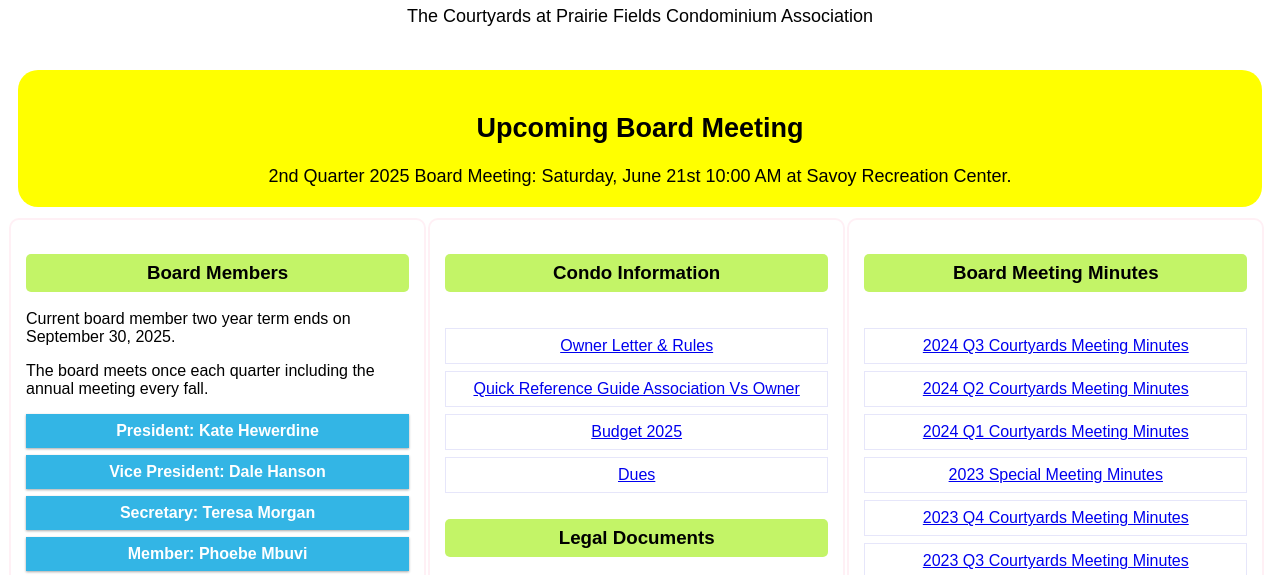
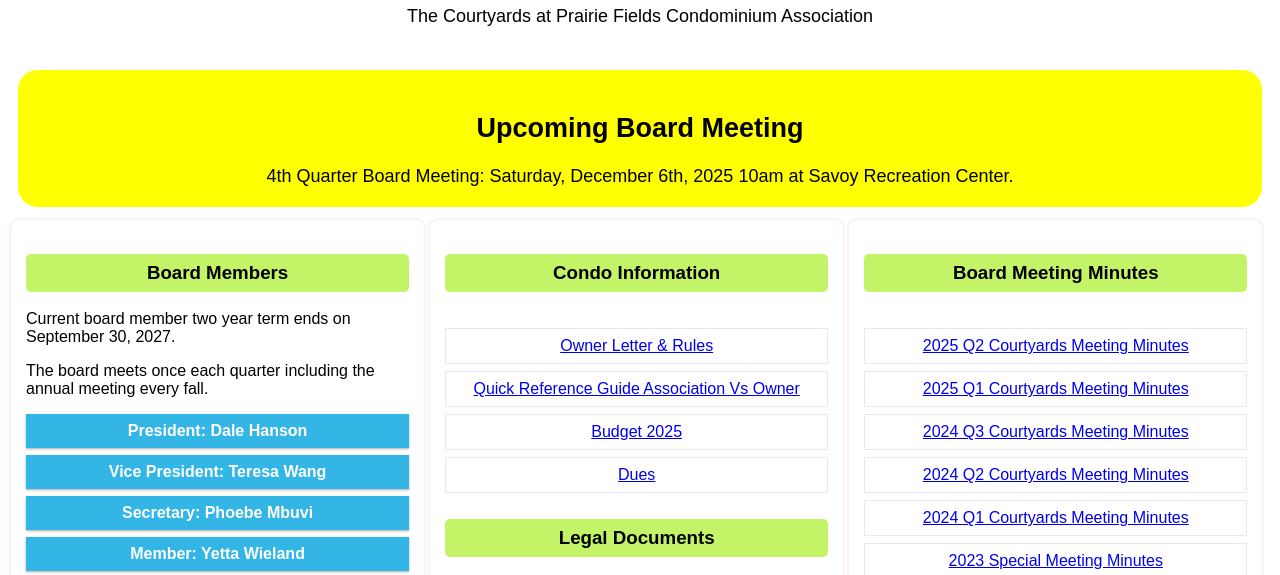
Before and after one commit to courtyardsatprairiefields/courtyardsatprairiefields.github.io, a plain HTML site: page index.html in a window 1280 px wide. Shown: the part 225-800 px from the top of the page. Drawn offline with Linux system fonts and the light colour scheme.

Commit message:
updates as per emails

```diff
--- a/index.html
+++ b/index.html
@@ -15,21 +15,21 @@
   </div>
   <div class="banner">
     <h2>Upcoming Board Meeting</h2>
-2nd Quarter 2025 Board Meeting: Saturday, June 21st 10:00 AM at Savoy Recreation Center.
+4th Quarter Board Meeting: Saturday, December 6th, 2025 10am at Savoy Recreation Center.
   </div>
   <div class="col-1 board column">
     <h3>Board Members</h3>
-    <p>Current board member two year term ends on September 30, 2025.</p>
+    <p>Current board member two year term ends on September 30, 2027.</p>
     <p>
       The board meets once each quarter including the annual meeting every
       fall.
     </p>
     <ul>
-      <li>President: Kate Hewerdine</li>
-      <li>Vice President: Dale Hanson</li>
-      <li>Secretary: Teresa Morgan</li>
-      <li>Member: Phoebe Mbuvi</li>
-      <li>Member: Teresa Wang</li>
+      <li>President: Dale Hanson</li>
+      <li>Vice President: Teresa Wang</li>
+      <li>Secretary: Phoebe Mbuvi</li>
+      <li>Member: Yetta Wieland</li>
+      <li>Member: Carl Gibson</li>
     </ul>
 
     <div class="footer">
@@ -72,6 +72,9 @@
   <div class="col-3 column">
     <div class="camelcase">
       <h3>Board Meeting Minutes</h3>
+
+      <br /><a href="/meetings/2025-Q2-Courtyards-Meeting-Minutes.pdf">2025 Q2 Courtyards Meeting Minutes</a>
+      <br /><a href="/meetings/2025-Q1-Courtyards-Meeting-Minutes.pdf">2025 Q1 Courtyards Meeting Minutes</a>
       <!-- <br /><a href="/meetings/2024-Q4-Courtards-Meeting-Minutes.pdf">2024 Q4 Courtyards Meeting Minutes</a> -->
       <br /><a href="/meetings/2024-Q3-Courtards-Meeting-Minutes.pdf">2024 Q3 Courtyards Meeting Minutes</a>
       <br /><a href="/meetings/2024-Q2-Courtyards-Meeting-Minutes.pdf">2024 Q2 Courtyards Meeting Minutes</a>
@@ -85,10 +88,6 @@
       <br /><a href="/meetings/2022-Q3-Courtyards-Meeting-Minutes.pdf">2022 Q3 Courtyards Meeting Minutes</a>
       <br /><a href="/meetings/2022-Q2-Courtyards-Meeting-Minutes.pdf">2022 Q2 Courtyards Meeting Minutes</a>
       <br /><a href="/meetings/2022-Q1-Courtyards-Meeting-Minutes.pdf">2022 Q1 Courtyards Meeting Minutes</a>
-      <br /><a href="/meetings/2021-Q4-Courtyards-Meeting-Minutes.pdf">2021 Q4 Courtyards Meeting Minutes</a>
-      <br /><a href="/meetings/2021-Q3-Courtyards-Meeting-Minutes.pdf">2021 Q3 Courtyards Meeting Minutes</a>
-      <br /><a href="/meetings/2021-Q2-Courtyards-Meeting-Minutes.pdf">2021 Q2 Courtyards Meeting Minutes</a>
-<!--       <br /><a href="/meetings/2021-Q1-Courtyards-Meeting-Minutes.pdf">2021 Q1 Courtyards Meeting Minutes</a> -->
     </div>
   </div>
 
```
Also changed, not shown: 3 other files.
